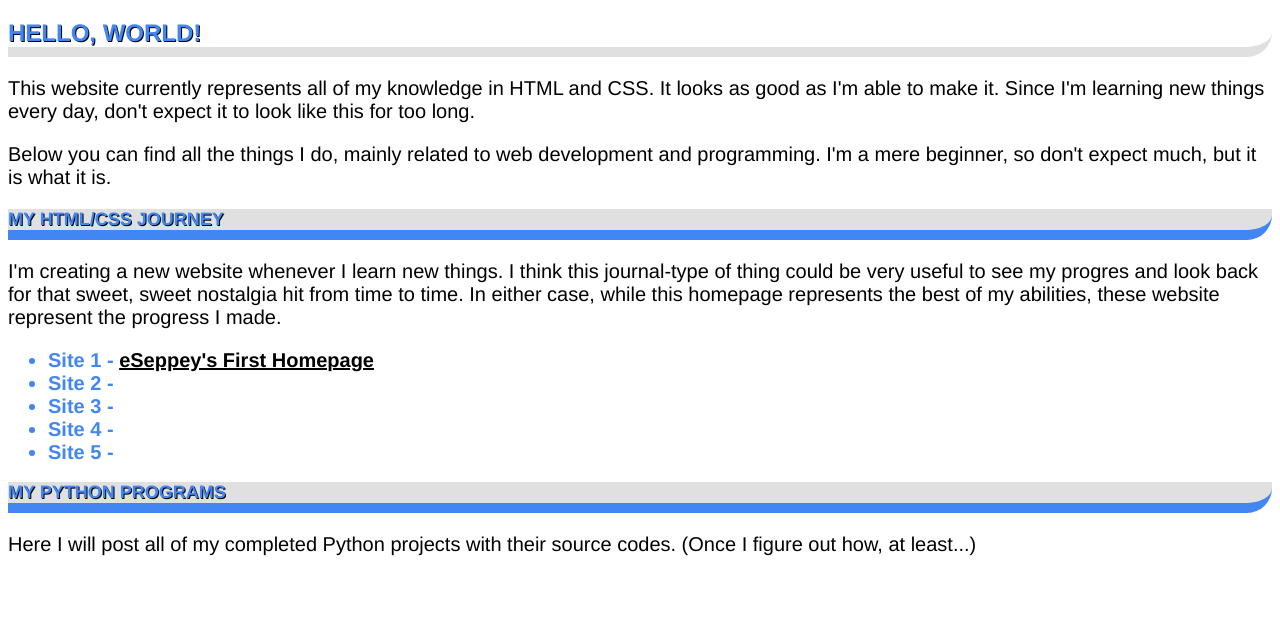
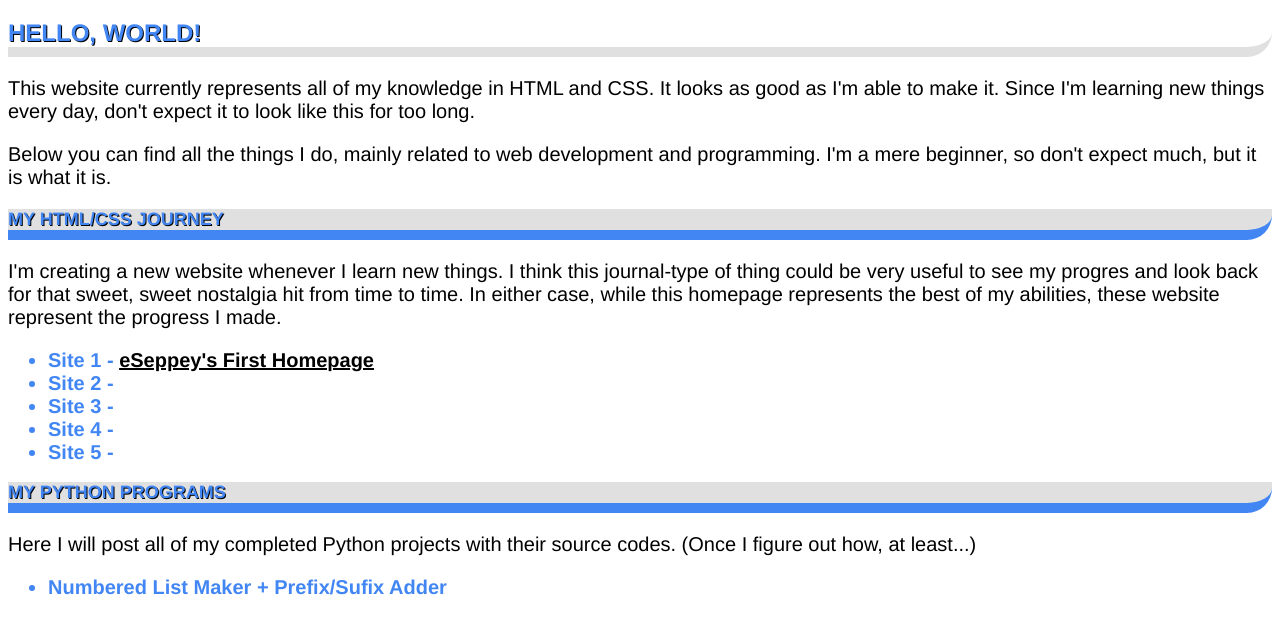
Before and after one commit to eseppey/eseppey.github.io, a plain HTML site: page index.html in a window 1280 px wide. Shown: the part 61-694 px from the top of the page. Drawn offline with Linux system fonts and the light colour scheme.

Commit message:
New index.html and site1.html

```diff
--- a/index.html
+++ b/index.html
@@ -34,6 +34,9 @@
   <p>
     Here I will post all of my completed Python projects with their source codes.
     (Once I figure out how, at least...)
+    <ul>
+      <li>Numbered List Maker + Prefix/Sufix Adder</li>
+    </ul>
   </p>
 </body>
 <html>
```
